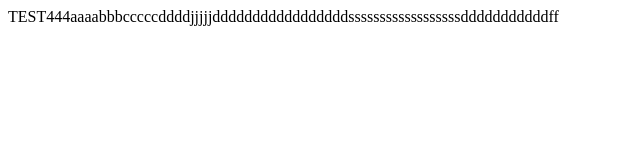
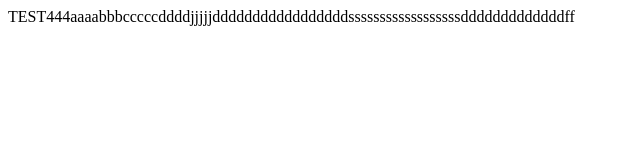
Before and after one commit to blindjudge/blindjudge-webapp, a plain HTML site: page index.html in a window 1280 px wide. Shown: the full height of the page, 0-640 px from the left. Drawn offline with Linux system fonts and the light colour scheme.

Commit message:
fixing bug 349829

```diff
--- a/index.html
+++ b/index.html
@@ -1,5 +1,5 @@
 <html>
 <body>
-TEST444aaaabbbcccccddddjjjjjdddddddddddddddddssssssssssssssssssdddddddddddff
+TEST444aaaabbbcccccddddjjjjjdddddddddddddddddssssssssssssssssssdddddddddddddff
 </body>
 </html>
```
